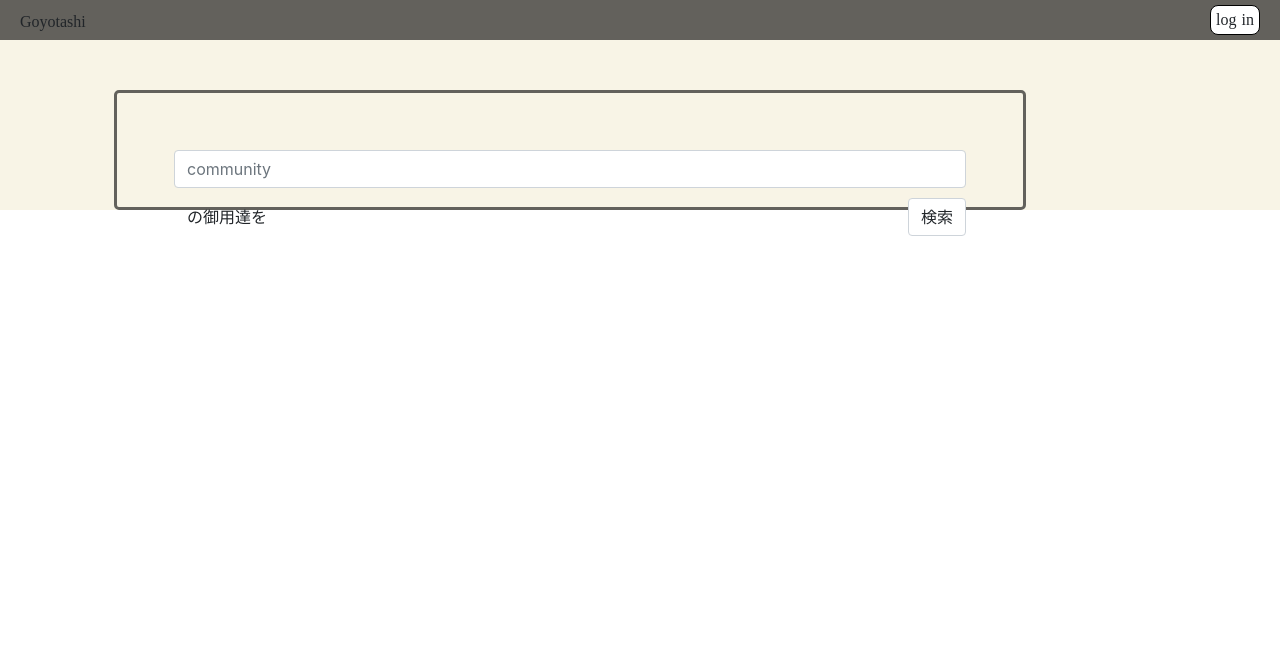
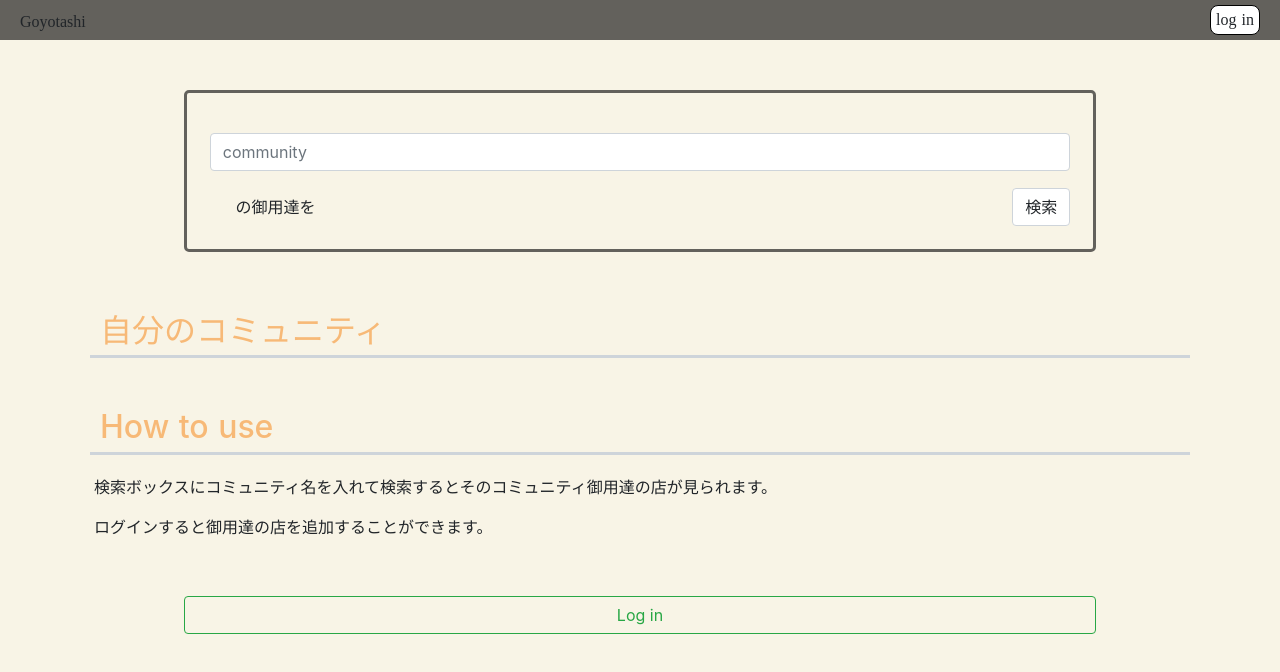
Before and after one commit to face9363/goryotashi_front, a Nuxt app: page / in a window 1280 px wide. Shown: the top 672 px of the page. Built offline with nearby package versions, Linux system fonts and the light colour scheme.

Commit message:
Serch_and_MyCommunity

```diff
--- /dev/null
+++ b/components/HowToUse.vue
@@ -0,0 +1,21 @@
+<template>
+    <div class="how-to-use">
+        <h2>How to use</h2>
+        <p>検索ボックスにコミュニティ名を入れて検索するとそのコミュニティ御用達の店が見られます。</p>
+        <p>ログインすると御用達の店を追加することができます。</p>
+        <button type="button" class="btn btn-outline-success btn-block login-button">Log in</button>
+
+    </div>
+</template>
+
+<style scoped>
+
+.how-to-use{
+    overflow: hidden;
+}
+
+.btn-block{
+    width: 80%;
+    margin: 5% auto;
+}
+</style>
--- /dev/null
+++ b/components/MyCommunity.vue
@@ -0,0 +1,11 @@
+<template>
+    <div>
+        <h2>自分のコミュニティ</h2>
+
+    </div>
+
+</template>
+
+<style scoped>
+
+</style>
--- a/components/Serchbox.vue
+++ b/components/Serchbox.vue
@@ -16,21 +16,27 @@
 <style scoped>
 .serch-box{
     width:80%;
-    height:120px;
+    /* height:120px; */
     margin:50px 10%;
-    padding:5%;
+    padding:2%;
     /* background-color: black; */
     border: solid;
     border-color:rgba(0,0,0,0.6);
     border-radius: 5px;
+    overflow: hidden;
+}
+
+.form-control{
+    margin-top:2%;
 }
 
 .goyotashi-message{
     float:left;
-    padding:17px 13px;
+    padding:7px 3%;
+    margin-top:2%;
 }
 .serch-botton{
-    margin-top:10px;
+    margin-top:2%;
     float:right;
     background-color: white;
     border-color:#ced4da;
--- a/layouts/default.vue
+++ b/layouts/default.vue
@@ -20,6 +20,18 @@ html {
 
 .body{
   background-color: rgba(248,244,230);
+  height:1000px;
+}
+
+h2{
+  color:#f7b977;
+  border-bottom:solid #ced4da;
+  padding:10px 10px 5px 10px;
+  margin:20px;
+}
+
+p{
+  padding:0 1.5em;
 }
 
 *,
--- a/pages/index.vue
+++ b/pages/index.vue
@@ -1,8 +1,9 @@
 <template>
   <div class="container">
-    <div>
 
-      <Serchbox />
+    <Serchbox />
+    <MyCommunity />
+    <HowToUse />
       <!-- <h2 class="subtitle">
         show community&#39;s restaurant
       </h2>
@@ -22,7 +23,6 @@
           GitHub
         </a>
       </div> -->
-    </div>
   </div>
 </template>
 
@@ -30,12 +30,16 @@
 import Logo from '~/components/Logo.vue'
 import Header from '~/components/Header.vue'
 import Serchbox from '~/components/Serchbox.vue'
+import MyCommunity from '~/components/Mycommunity.vue'
+import HowToUse from '~/components/HowToUse.vue'
 
 export default {
   components: {
     Logo,
     Header,
-    Serchbox
+    Serchbox,
+    MyCommunity,
+    HowToUse
   }
 }
 </script>
@@ -46,7 +50,7 @@ export default {
 } */
 
 .container {
-  margin: 0;
+  margin: 0 auto;
   padding: 0;
   /* min-height: 100vh; */
   /* display: flex; */
```
